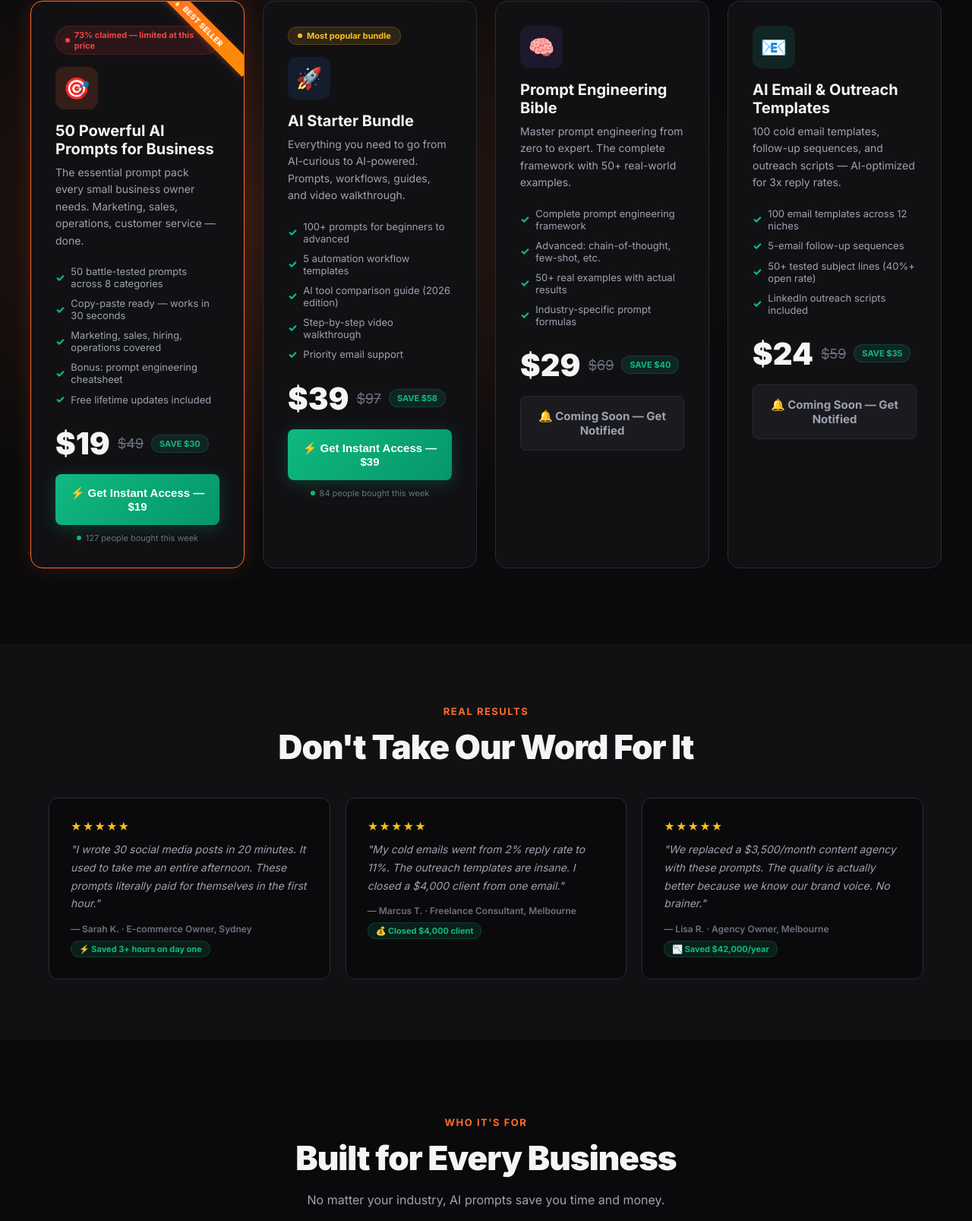
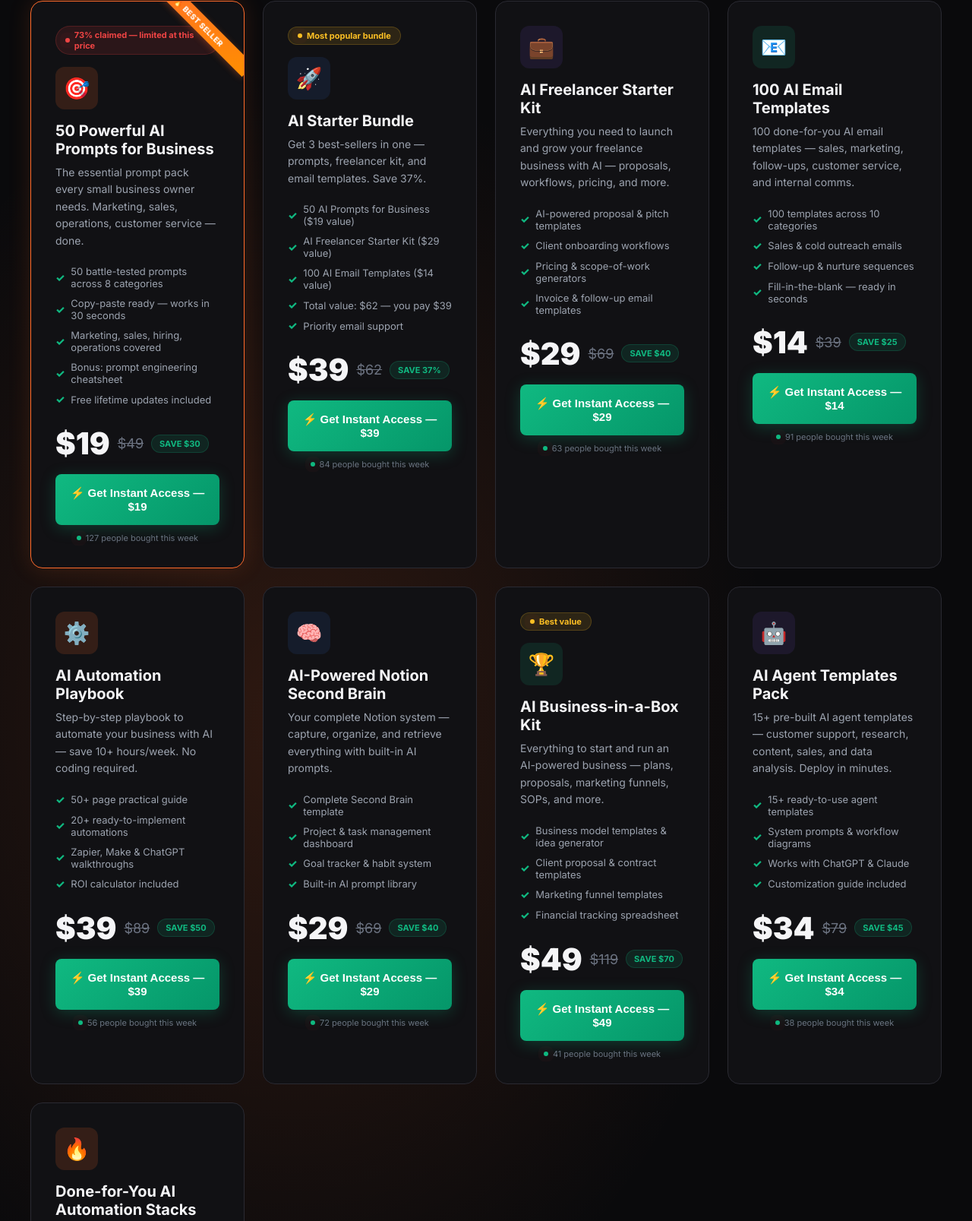
Before and after one commit to notanotherpeter-a11y/boostprompt, a website: page index.html in a window 1280 px wide. Shown: the part 2799-4406 px from the top of the page at 76% size. Drawn offline with Linux system fonts and the light colour scheme; a script that the page names is missing.

Commit message:
Add all 9 products with Stripe checkout

```diff
--- a/index.html
+++ b/index.html
@@ -845,65 +845,167 @@ footer{padding:60px 24px 40px;border-top:1px solid var(--border)}
         <div class="buyer-count"><span class="dot"></span> 127 people bought this week</div>
       </div>
 
-      <!-- PRODUCT 2 -->
+      <!-- PRODUCT 2: AI STARTER BUNDLE -->
       <div class="product-card animate delay-2">
         <div class="scarcity-tag" style="background:var(--gold-glow);border-color:rgba(251,191,36,0.2);color:var(--gold)"><span class="dot" style="background:var(--gold)"></span> Most popular bundle</div>
         <div class="product-icon blue">🚀</div>
         <h3>AI Starter Bundle</h3>
-        <p class="desc">Everything you need to go from AI-curious to AI-powered. Prompts, workflows, guides, and video walkthrough.</p>
+        <p class="desc">Get 3 best-sellers in one — prompts, freelancer kit, and email templates. Save 37%.</p>
         <ul class="features">
-          <li>100+ prompts for beginners to advanced</li>
-          <li>5 automation workflow templates</li>
-          <li>AI tool comparison guide (2026 edition)</li>
-          <li>Step-by-step video walkthrough</li>
+          <li>50 AI Prompts for Business ($19 value)</li>
+          <li>AI Freelancer Starter Kit ($29 value)</li>
+          <li>100 AI Email Templates ($14 value)</li>
+          <li>Total value: $62 — you pay $39</li>
           <li>Priority email support</li>
         </ul>
         <div class="product-price">
           <span class="amount">$39</span>
-          <span class="orig">$97</span>
-          <span class="save">SAVE $58</span>
+          <span class="orig">$62</span>
+          <span class="save">SAVE 37%</span>
         </div>
         <button class="product-btn buy" onclick="createCheckoutSession('price_1T3bCNAqx5KYvfYD3cWcXjc1')">⚡ Get Instant Access — $39</button>
-        <!-- TODO: Replace with specific product link when AI Starter Bundle is published on Gumroad -->
         <div class="buyer-count"><span class="dot"></span> 84 people bought this week</div>
       </div>
 
-      <!-- PRODUCT 3 -->
+      <!-- PRODUCT 3: AI FREELANCER STARTER KIT -->
       <div class="product-card animate delay-3">
-        <div class="product-icon purple">🧠</div>
-        <h3>Prompt Engineering Bible</h3>
-        <p class="desc">Master prompt engineering from zero to expert. The complete framework with 50+ real-world examples.</p>
+        <div class="product-icon purple">💼</div>
+        <h3>AI Freelancer Starter Kit</h3>
+        <p class="desc">Everything you need to launch and grow your freelance business with AI — proposals, workflows, pricing, and more.</p>
         <ul class="features">
-          <li>Complete prompt engineering framework</li>
-          <li>Advanced: chain-of-thought, few-shot, etc.</li>
-          <li>50+ real examples with actual results</li>
-          <li>Industry-specific prompt formulas</li>
+          <li>AI-powered proposal & pitch templates</li>
+          <li>Client onboarding workflows</li>
+          <li>Pricing & scope-of-work generators</li>
+          <li>Invoice & follow-up email templates</li>
         </ul>
         <div class="product-price">
           <span class="amount">$29</span>
           <span class="orig">$69</span>
           <span class="save">SAVE $40</span>
         </div>
-        <a href="#email" class="product-btn soon">🔔 Coming Soon — Get Notified</a>
+        <button class="product-btn buy" onclick="createCheckoutSession('price_1T3m6lAqx5KYvfYDSExc7fSy')">⚡ Get Instant Access — $29</button>
+        <div class="buyer-count"><span class="dot"></span> 63 people bought this week</div>
       </div>
 
-      <!-- PRODUCT 4 -->
+      <!-- PRODUCT 4: 100 AI EMAIL TEMPLATES -->
       <div class="product-card animate delay-4">
         <div class="product-icon green">📧</div>
-        <h3>AI Email & Outreach Templates</h3>
-        <p class="desc">100 cold email templates, follow-up sequences, and outreach scripts — AI-optimized for 3x reply rates.</p>
+        <h3>100 AI Email Templates</h3>
+        <p class="desc">100 done-for-you AI email templates — sales, marketing, follow-ups, customer service, and internal comms.</p>
         <ul class="features">
-          <li>100 email templates across 12 niches</li>
-          <li>5-email follow-up sequences</li>
-          <li>50+ tested subject lines (40%+ open rate)</li>
-          <li>LinkedIn outreach scripts included</li>
+          <li>100 templates across 10 categories</li>
+          <li>Sales & cold outreach emails</li>
+          <li>Follow-up & nurture sequences</li>
+          <li>Fill-in-the-blank — ready in seconds</li>
         </ul>
         <div class="product-price">
-          <span class="amount">$24</span>
-          <span class="orig">$59</span>
-          <span class="save">SAVE $35</span>
+          <span class="amount">$14</span>
+          <span class="orig">$39</span>
+          <span class="save">SAVE $25</span>
         </div>
-        <a href="#email" class="product-btn soon">🔔 Coming Soon — Get Notified</a>
+        <button class="product-btn buy" onclick="createCheckoutSession('price_1T3m6mAqx5KYvfYDYW8SFchQ')">⚡ Get Instant Access — $14</button>
+        <div class="buyer-count"><span class="dot"></span> 91 people bought this week</div>
+      </div>
+
+      <!-- PRODUCT 5: AI AUTOMATION PLAYBOOK -->
+      <div class="product-card animate delay-1">
+        <div class="product-icon fire">⚙️</div>
+        <h3>AI Automation Playbook</h3>
+        <p class="desc">Step-by-step playbook to automate your business with AI — save 10+ hours/week. No coding required.</p>
+        <ul class="features">
+          <li>50+ page practical guide</li>
+          <li>20+ ready-to-implement automations</li>
+          <li>Zapier, Make & ChatGPT walkthroughs</li>
+          <li>ROI calculator included</li>
+        </ul>
+        <div class="product-price">
+          <span class="amount">$39</span>
+          <span class="orig">$89</span>
+          <span class="save">SAVE $50</span>
+        </div>
+        <button class="product-btn buy" onclick="createCheckoutSession('price_1T3m6mAqx5KYvfYDbH0eWHgo')">⚡ Get Instant Access — $39</button>
+        <div class="buyer-count"><span class="dot"></span> 56 people bought this week</div>
+      </div>
+
+      <!-- PRODUCT 6: NOTION SECOND BRAIN -->
+      <div class="product-card animate delay-2">
+        <div class="product-icon blue">🧠</div>
+        <h3>AI-Powered Notion Second Brain</h3>
+        <p class="desc">Your complete Notion system — capture, organize, and retrieve everything with built-in AI prompts.</p>
+        <ul class="features">
+          <li>Complete Second Brain template</li>
+          <li>Project & task management dashboard</li>
+          <li>Goal tracker & habit system</li>
+          <li>Built-in AI prompt library</li>
+        </ul>
+        <div class="product-price">
+          <span class="amount">$29</span>
+          <span class="orig">$69</span>
+          <span class="save">SAVE $40</span>
+        </div>
+        <button class="product-btn buy" onclick="createCheckoutSession('price_1T3m6nAqx5KYvfYDKtHqZyyY')">⚡ Get Instant Access — $29</button>
+        <div class="buyer-count"><span class="dot"></span> 72 people bought this week</div>
+      </div>
+
+      <!-- PRODUCT 7: AI BUSINESS-IN-A-BOX -->
+      <div class="product-card animate delay-3">
+        <div class="scarcity-tag" style="background:var(--gold-glow);border-color:rgba(251,191,36,0.2);color:var(--gold)"><span class="dot" style="background:var(--gold)"></span> Best value</div>
+        <div class="product-icon green">🏆</div>
+        <h3>AI Business-in-a-Box Kit</h3>
+        <p class="desc">Everything to start and run an AI-powered business — plans, proposals, marketing funnels, SOPs, and more.</p>
+        <ul class="features">
+          <li>Business model templates & idea generator</li>
+          <li>Client proposal & contract templates</li>
+          <li>Marketing funnel templates</li>
+          <li>Financial tracking spreadsheet</li>
+        </ul>
+        <div class="product-price">
+          <span class="amount">$49</span>
+          <span class="orig">$119</span>
+          <span class="save">SAVE $70</span>
+        </div>
+        <button class="product-btn buy" onclick="createCheckoutSession('price_1T3m6oAqx5KYvfYDOuvJtaXS')">⚡ Get Instant Access — $49</button>
+        <div class="buyer-count"><span class="dot"></span> 41 people bought this week</div>
+      </div>
+
+      <!-- PRODUCT 8: AI AGENT TEMPLATES -->
+      <div class="product-card animate delay-4">
+        <div class="product-icon purple">🤖</div>
+        <h3>AI Agent Templates Pack</h3>
+        <p class="desc">15+ pre-built AI agent templates — customer support, research, content, sales, and data analysis. Deploy in minutes.</p>
+        <ul class="features">
+          <li>15+ ready-to-use agent templates</li>
+          <li>System prompts & workflow diagrams</li>
+          <li>Works with ChatGPT & Claude</li>
+          <li>Customization guide included</li>
+        </ul>
+        <div class="product-price">
+          <span class="amount">$34</span>
+          <span class="orig">$79</span>
+          <span class="save">SAVE $45</span>
+        </div>
+        <button class="product-btn buy" onclick="createCheckoutSession('price_1T3m6pAqx5KYvfYDPLLhwUtZ')">⚡ Get Instant Access — $34</button>
+        <div class="buyer-count"><span class="dot"></span> 38 people bought this week</div>
+      </div>
+
+      <!-- PRODUCT 9: AI AUTOMATION STACKS -->
+      <div class="product-card animate delay-1">
+        <div class="product-icon fire">🔥</div>
+        <h3>Done-for-You AI Automation Stacks</h3>
+        <p class="desc">Plug-and-play automation blueprints for marketing, sales, ops, and support. Deploy today, no coding needed.</p>
+        <ul class="features">
+          <li>10+ complete automation stacks</li>
+          <li>Step-by-step setup with screenshots</li>
+          <li>Zapier, Make & ChatGPT compatible</li>
+          <li>Troubleshooting guide included</li>
+        </ul>
+        <div class="product-price">
+          <span class="amount">$44</span>
+          <span class="orig">$99</span>
+          <span class="save">SAVE $55</span>
+        </div>
+        <button class="product-btn buy" onclick="createCheckoutSession('price_1T3m6qAqx5KYvfYDxZ9Qb1Wf')">⚡ Get Instant Access — $44</button>
+        <div class="buyer-count"><span class="dot"></span> 29 people bought this week</div>
       </div>
     </div>
   </div>
```
